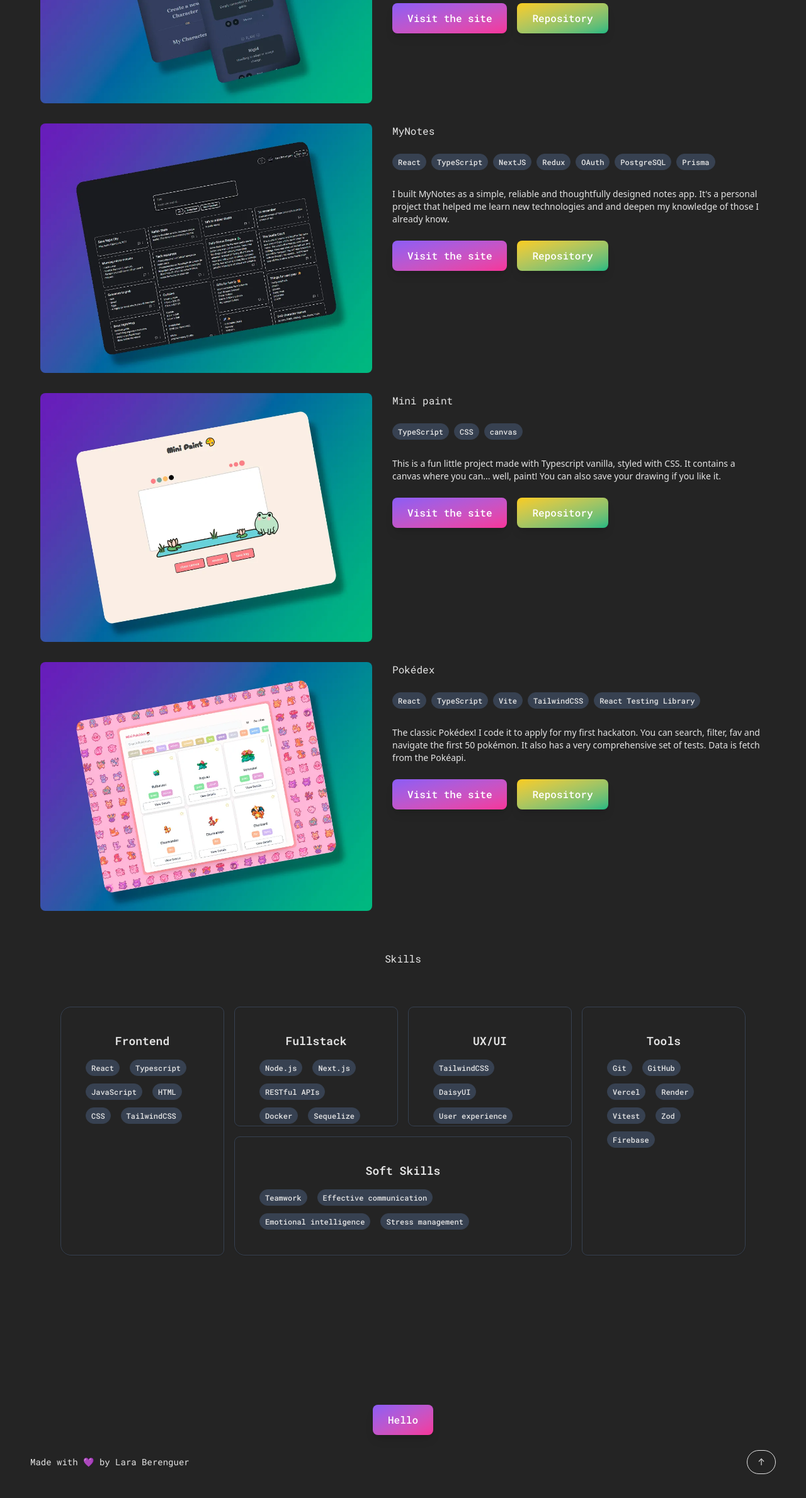
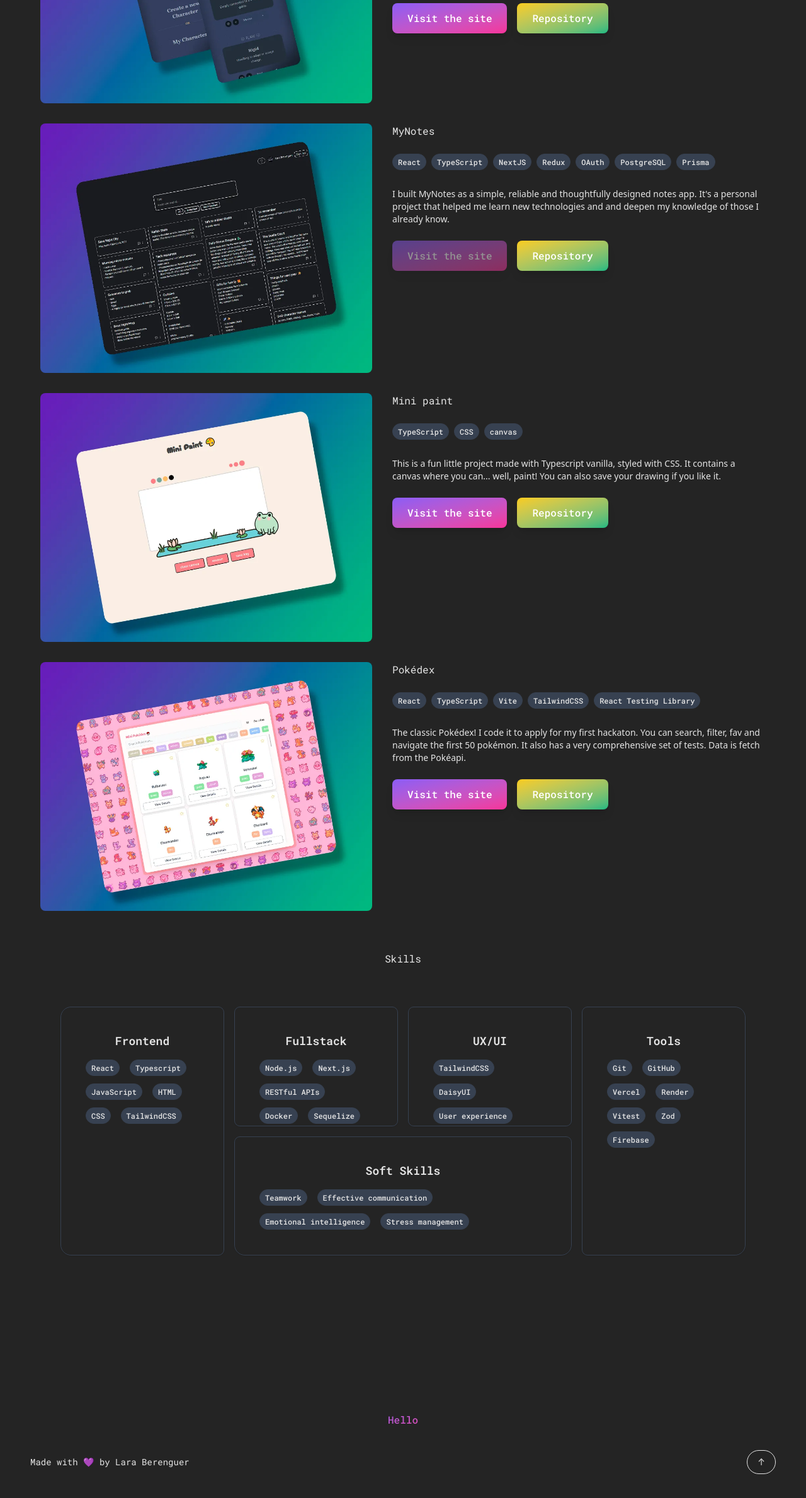
Before and after one commit to LaraBerenguer/portfolio, a React (Vite) app: page / in a window 1280 px wide. Shown: the part 958-3336 px from the top of the page at 63% size. Built offline with nearby package versions, Linux system fonts and the light colour scheme.

Commit message:
Update MainButton variant in App.tsx and enhance ProjectCard button functionality

```diff
--- a/src/App.tsx
+++ b/src/App.tsx
@@ -23,7 +23,7 @@ function App() {
         <section className="card" id='skills'>
           <SkillsSection />
         </section>
-        <MainButton>Hello</MainButton>
+        <MainButton variant='outline'>Hello</MainButton>
       </main>
       <Footer />
     </div>
--- a/src/components/ui/Button.tsx
+++ b/src/components/ui/Button.tsx
@@ -8,6 +8,7 @@ interface ButtonProps {
     disabled?: boolean;
     className?: string;
     type?: 'button' | 'submit' | 'reset';
+    title?: string;
 };
 
 const MainButton: React.FC<ButtonProps> = ({
@@ -17,14 +18,15 @@ const MainButton: React.FC<ButtonProps> = ({
     size = 'md',
     disabled = false,
     className = '',
-    type = 'button'
+    type = 'button',
+    title = '',
 }) => {
     const baseClasses = 'font-medium rounded-lg transition-all duration-300 ease-in-out transform hover:scale-105 focus:outline-none focus:ring-2 focus:ring-offset-2 disabled:opacity-50 disabled:cursor-not-allowed disabled:transform-none';
 
     const variants = {
         primary: 'bg-gradient-to-br from-primary to-pink-500 hover:from-primary-dark hover:to-pink-600 text-white shadow-lg hover:shadow-xl focus:ring-primary',
         secondary: 'bg-gradient-to-br from-gold to-emerald hover:from-gold hover:to-emerald text-white shadow-lg hover:shadow-xl focus:ring-gold',
-        outline: 'border-2 border-transparent bg-gradient-to-br from-primary to-pink-500 bg-clip-border hover:from-primary-dark hover:to-pink-600 text-transparent bg-clip-text hover:text-white hover:bg-clip-padding'
+        outline: 'bg-gradient-to-br from-primary to-pink-500 text-transparent bg-clip-text hover:text-light hover:bg-clip-border'
     };
 
     const sizes = {
@@ -41,6 +43,7 @@ const MainButton: React.FC<ButtonProps> = ({
             onClick={onClick}
             disabled={disabled}
             className={buttonClasses}
+            title={title}
         >
             {children}
         </button>
--- a/src/components/ui/ProjectCard.tsx
+++ b/src/components/ui/ProjectCard.tsx
@@ -16,7 +16,7 @@ const ProjectCard = ({ data }: ProjectCardProps) => {
                 {imgSrc ?
                     (<img src={imgSrc} className='rounded-lg w-5xl'></img>)
                     :
-                    (<div className='rounded-lg w-full h-48 bg-contrast/20 flex items-center justify-center'>
+                    (<div className='rounded-lg h-48 bg-contrast/20 flex items-center justify-center w-5xl'>
                         <span className='text-light-muted'>Loading...</span>
                     </div>)}
             </div>
@@ -32,10 +32,10 @@ const ProjectCard = ({ data }: ProjectCardProps) => {
                 </section>
                 <section className='card-buttons flex gap-4'>
                     <a href={data.links.demo} target="_blank" rel="noopener noreferrer">
-                        <MainButton variant='primary' children={'Visit the site'} />
+                        <MainButton variant='primary' children={'Visit the site'} disabled={data.links.demo === "" ? true : false} title={data.links.demo === "" ? "Coming soon" : ""} />
                     </a>
                     <a href={data.links.repo} target="_blank" rel="noopener noreferrer">
-                        <MainButton variant='secondary' children={'Repository'} />
+                        <MainButton variant='secondary' children={'Repository'}/>
                     </a>
                 </section>
             </div>
```
Also changed, not shown: src/index.css (+6 -12 lines).
